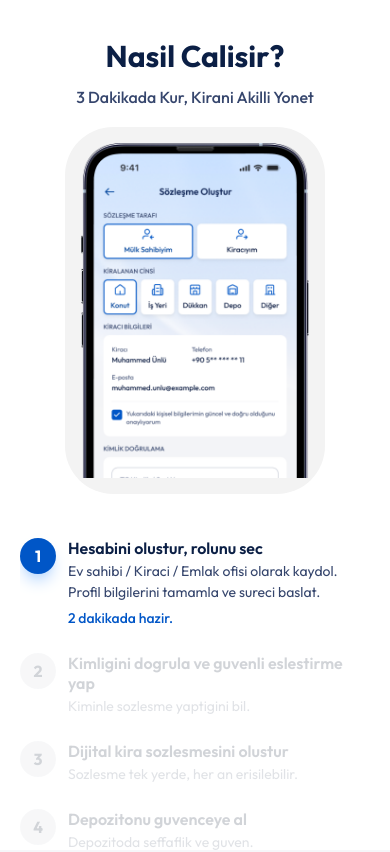
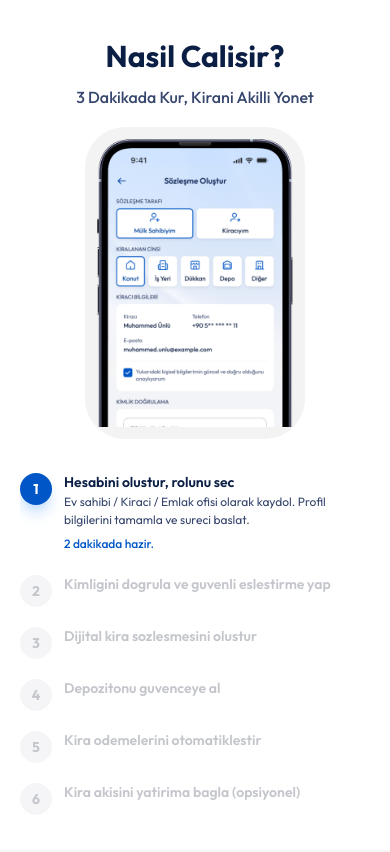
Before and after one commit to Muhammedreyz/kiram-web-static, a React (Vite) app: page / in a window 390 px wide. Shown: the part 3100-3952 px from the top of the page. Built offline with nearby package versions, Linux system fonts and the light colour scheme.

Commit message:
Updated UserTypeInfoSection.tsx

```diff
--- a/src/screens/KiramLp/sections/UserTypeInfoSection/UserTypeInfoSection.tsx
+++ b/src/screens/KiramLp/sections/UserTypeInfoSection/UserTypeInfoSection.tsx
@@ -50,9 +50,40 @@ const steps = [
 
 export const UserTypeInfoSection = (): JSX.Element => {
   const sectionRef = useRef<HTMLDivElement>(null);
+  const stepsListRef = useRef<HTMLDivElement>(null);
+  const stepRefs = useRef<(HTMLButtonElement | null)[]>([]);
   const [activeStep, setActiveStep] = useState(0);
+  const [userClicked, setUserClicked] = useState(false);
+  const clickTimeoutRef = useRef<ReturnType<typeof setTimeout> | null>(null);
+
+  const scrollActiveIntoView = useCallback((index: number) => {
+    const el = stepRefs.current[index];
+    const container = stepsListRef.current;
+    if (!el || !container) return;
+
+    const isMobile = window.innerWidth < 1024;
+    if (!isMobile) return;
+
+    const containerRect = container.getBoundingClientRect();
+    const elRect = el.getBoundingClientRect();
+    const offset = elRect.top - containerRect.top - containerRect.height / 2 + elRect.height / 2;
+    container.scrollBy({ top: offset, behavior: "smooth" });
+  }, []);
+
+  const handleStepClick = useCallback((index: number) => {
+    setActiveStep(index);
+    setUserClicked(true);
+    scrollActiveIntoView(index);
+
+    if (clickTimeoutRef.current) clearTimeout(clickTimeoutRef.current);
+    clickTimeoutRef.current = setTimeout(() => {
+      setUserClicked(false);
+    }, 2000);
+  }, [scrollActiveIntoView]);
 
   const handleScroll = useCallback(() => {
+    if (userClicked) return;
+
     const section = sectionRef.current;
     if (!section) return;
 
@@ -68,9 +99,15 @@ export const UserTypeInfoSection = (): JSX.Element => {
     }
 
     const progress = Math.min(1, Math.max(0, scrolled / scrollableDistance));
-    const step = Math.min(steps.length - 1, Math.floor(progress * steps.length));
-    setActiveStep(step);
-  }, []);
+    const newStep = Math.min(steps.length - 1, Math.floor(progress * steps.length));
+
+    setActiveStep((prev) => {
+      if (prev !== newStep) {
+        requestAnimationFrame(() => scrollActiveIntoView(newStep));
+      }
+      return newStep;
+    });
+  }, [userClicked, scrollActiveIntoView]);
 
   useEffect(() => {
     window.addEventListener("scroll", handleScroll, { passive: true });
@@ -78,12 +115,19 @@ export const UserTypeInfoSection = (): JSX.Element => {
     return () => window.removeEventListener("scroll", handleScroll);
   }, [handleScroll]);
 
+  useEffect(() => {
+    return () => {
+      if (clickTimeoutRef.current) clearTimeout(clickTimeoutRef.current);
+    };
+  }, []);
+
   return (
     <section
       ref={sectionRef}
       id="nasil-calisir"
       style={{ height: `${steps.length * 100}vh` }}
       className="relative w-full"
+      aria-label="Nasil calisir adimlari"
     >
       <div className="sticky top-0 h-screen w-full flex flex-col bg-white">
         <div className="flex flex-col items-center gap-2 w-full pt-8 sm:pt-12 pb-4 sm:pb-6 px-5">
@@ -95,13 +139,13 @@ export const UserTypeInfoSection = (): JSX.Element => {
           </p>
         </div>
 
-        <div className="flex-1 flex flex-col lg:flex-row items-center lg:items-stretch max-w-[1440px] w-full mx-auto px-5 sm:px-8 lg:px-16 gap-8 lg:gap-16 pb-8">
+        <div className="flex-1 min-h-0 flex flex-col lg:flex-row items-center lg:items-stretch max-w-[1440px] w-full mx-auto px-5 sm:px-8 lg:px-16 gap-6 lg:gap-16 pb-6 sm:pb-8">
           <div className="flex-shrink-0 flex items-center justify-center lg:w-[420px] xl:w-[460px]">
-            <div className="relative w-[260px] sm:w-[320px] lg:w-full bg-[#F3F3F3] rounded-[48px] sm:rounded-[64px] p-4 sm:p-6 flex items-center justify-center">
+            <div className="relative w-[220px] sm:w-[280px] lg:w-full bg-[#F3F3F3] rounded-[40px] sm:rounded-[48px] lg:rounded-[64px] p-3 sm:p-4 lg:p-6 flex items-center justify-center">
               {steps.map((step, index) => (
                 <img
                   key={index}
-                  className={`${index === 0 ? "relative" : "absolute inset-0 p-4 sm:p-6"} w-full h-auto object-contain transition-all duration-700 ease-in-out ${
+                  className={`${index === 0 ? "relative" : "absolute inset-0 p-3 sm:p-4 lg:p-6"} w-full h-auto object-contain transition-all duration-700 ease-in-out ${
                     index === activeStep
                       ? "opacity-100 scale-100"
                       : "opacity-0 scale-95"
@@ -114,17 +158,23 @@ export const UserTypeInfoSection = (): JSX.Element => {
             </div>
           </div>
 
-          <div className="flex-1 flex flex-col justify-center gap-0 overflow-y-auto lg:overflow-visible">
+          <div
+            ref={stepsListRef}
+            className="flex-1 flex flex-col justify-start lg:justify-center gap-0 overflow-y-auto lg:overflow-visible min-h-0 scroll-smooth"
+          >
             {steps.map((step, index) => (
-              <div
+              <button
                 key={step.number}
-                className={`py-3 sm:py-4 transition-all duration-500 ${
-                  index === activeStep ? "opacity-100" : "opacity-30"
+                ref={(el) => { stepRefs.current[index] = el; }}
+                type="button"
+                onClick={() => handleStepClick(index)}
+                className={`text-left py-2.5 sm:py-3 lg:py-4 transition-all duration-500 cursor-pointer rounded-xl px-2 -mx-2 hover:bg-gray-50 flex-shrink-0 ${
+                  index === activeStep ? "opacity-100" : "opacity-40 hover:opacity-60"
                 }`}
               >
                 <div className="flex items-start gap-3 sm:gap-4">
                   <div
-                    className={`flex-shrink-0 w-9 h-9 sm:w-10 sm:h-10 rounded-full flex items-center justify-center font-bold text-base sm:text-lg transition-all duration-500 [font-family:'Outfit',Helvetica] ${
+                    className={`flex-shrink-0 w-8 h-8 sm:w-9 sm:h-9 lg:w-10 lg:h-10 rounded-full flex items-center justify-center font-bold text-sm sm:text-base lg:text-lg transition-all duration-500 [font-family:'Outfit',Helvetica] ${
                       index === activeStep
                         ? "bg-[#0056c7] text-white shadow-lg shadow-blue-200"
                         : "bg-gray-200 text-gray-500"
@@ -135,23 +185,27 @@ export const UserTypeInfoSection = (): JSX.Element => {
 
                   <div className="flex-1 min-w-0">
                     <h3
-                      className={`[font-family:'Outfit',Helvetica] font-semibold text-base sm:text-lg leading-[1.3] mb-0.5 transition-colors duration-500 ${
+                      className={`[font-family:'Outfit',Helvetica] font-semibold text-sm sm:text-base lg:text-lg leading-[1.3] mb-0.5 transition-colors duration-500 ${
                         index === activeStep ? "text-[#0b1f45]" : "text-gray-500"
                       }`}
                     >
                       {step.title}
                     </h3>
                     <p
-                      className={`[font-family:'Outfit',Helvetica] font-normal text-sm sm:text-base leading-[1.5] transition-colors duration-500 ${
-                        index === activeStep ? "text-[#36466d]" : "text-gray-400"
+                      className={`[font-family:'Outfit',Helvetica] font-normal text-xs sm:text-sm lg:text-base leading-[1.5] transition-all duration-500 ${
+                        index === activeStep
+                          ? "text-[#36466d] max-h-20 opacity-100 mt-0.5"
+                          : "text-gray-400 max-h-0 lg:max-h-20 opacity-0 lg:opacity-100 overflow-hidden"
                       }`}
                     >
                       {step.description}
                     </p>
                     {step.highlight && (
                       <p
-                        className={`[font-family:'Outfit',Helvetica] font-medium text-[#0056c7] text-sm sm:text-base leading-[22px] mt-1 transition-opacity duration-500 ${
-                          index === activeStep ? "opacity-100" : "opacity-0"
+                        className={`[font-family:'Outfit',Helvetica] font-medium text-[#0056c7] text-xs sm:text-sm lg:text-base leading-[22px] transition-all duration-500 ${
+                          index === activeStep
+                            ? "opacity-100 max-h-10 mt-1"
+                            : "opacity-0 max-h-0 overflow-hidden"
                         }`}
                       >
                         {step.highlight}
@@ -159,7 +213,7 @@ export const UserTypeInfoSection = (): JSX.Element => {
                     )}
                   </div>
                 </div>
-              </div>
+              </button>
             ))}
           </div>
         </div>
```
